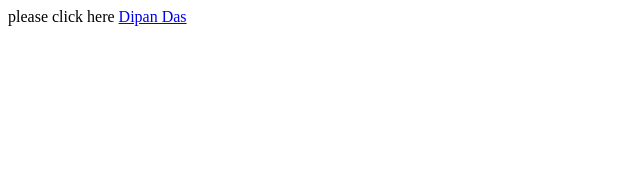
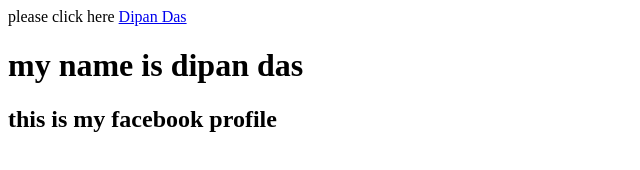
Before and after one commit to dipan-design/dipanproject, a plain HTML site: page index.html in a window 1280 px wide. Shown: the whole page, without its empty margins (0-640 px from the left). Drawn offline with Linux system fonts and the light colour scheme.

Commit message:
chang in h1 h2

```diff
--- a/index.html
+++ b/index.html
@@ -4,4 +4,8 @@
 <body>
 <p> please click here
 <a href="https://www.facebook.com/iamdipan18"> Dipan Das </a>
+<h1>my name is dipan das</h1>
+<h2>this is my facebook profile</h2>
 </p>
+</body>
+</html>
```
